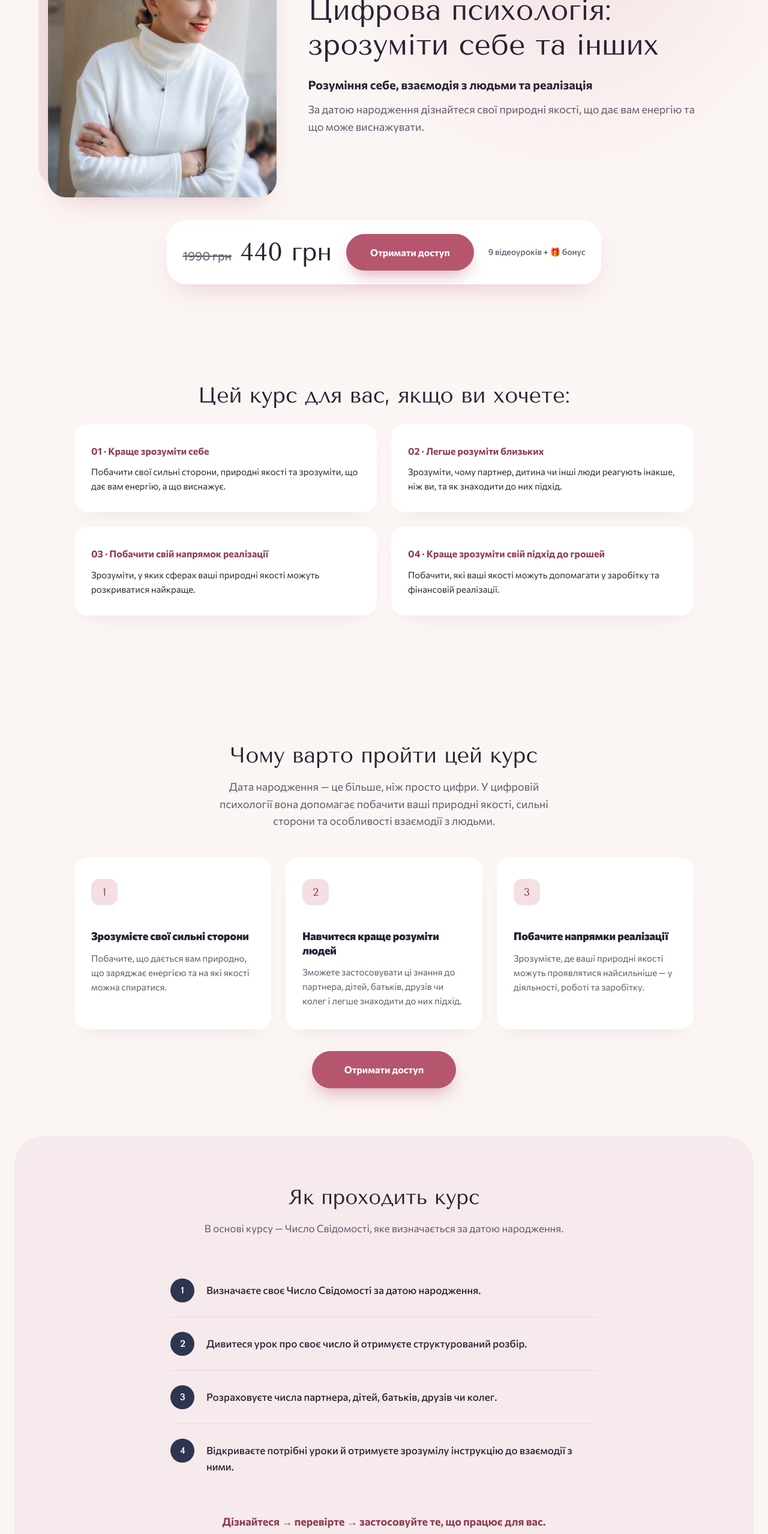
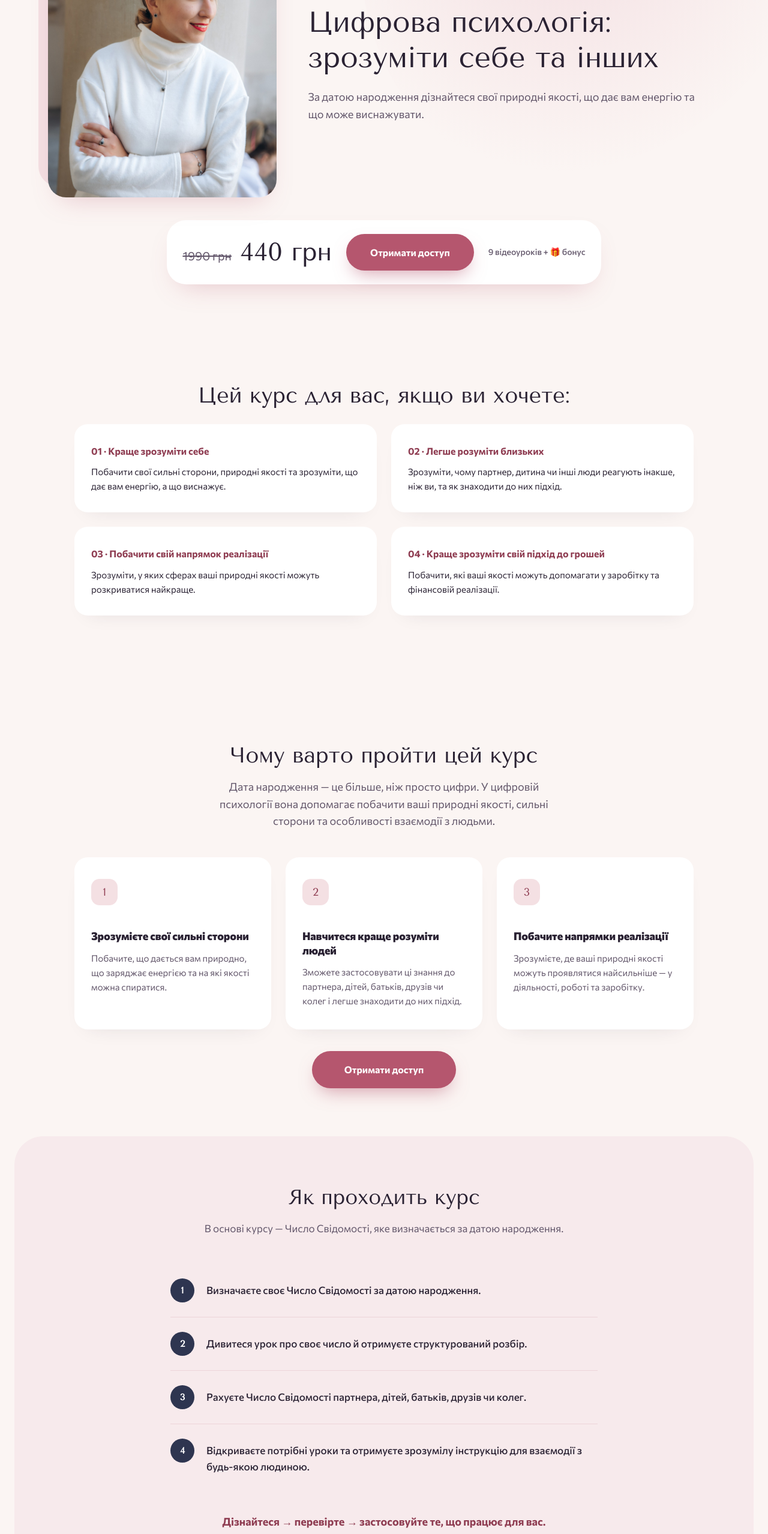
Before and after one commit to artmarinenko-bot/leart.space, a plain HTML site: page digital-psychology/index.html in a window 1280 px wide. Shown: the part 240-2797 px from the top of the page at 60% size. Drawn offline with nearby package versions, Linux system fonts and the light colour scheme.

Commit message:
Add files via upload
Some changes

```diff
--- a/digital-psychology/index.html
+++ b/digital-psychology/index.html
@@ -1017,7 +1017,6 @@ fbq('track', 'PageView');
         <div class="hero-copy">
           <span class="eyebrow-shape"><span class="dot"></span>Онлайн-курс · Старт 25 жовтня</span>
           <h1>Цифрова психологія: зрозуміти себе та інших</h1>
-          <p class="hero-subline">Розуміння себе, взаємодія з людьми та реалізація</p>
           <p class="lead">За датою народження дізнайтеся свої природні якості, що дає вам енергію та що може виснажувати.</p>
         </div>
 
@@ -1114,11 +1113,11 @@ fbq('track', 'PageView');
         </div>
         <div class="step">
           <div class="step-num">3</div>
-          <p>Розраховуєте числа партнера, дітей, батьків, друзів чи колег.</p>
+          <p>Рахуєте Число Свідомості партнера, дітей, батьків, друзів чи колег.</p>
         </div>
         <div class="step">
           <div class="step-num">4</div>
-          <p>Відкриваєте потрібні уроки й отримуєте зрозумілу інструкцію до взаємодії з ними.</p>
+          <p>Відкриваєте потрібні уроки та отримуєте зрозумілу інструкцію для взаємодії з будь-якою людиною.</p>
         </div>
       </div>
       <div class="mech-close">Дізнайтеся → перевірте → застосовуйте те, що працює для вас.</div>
@@ -1358,7 +1357,7 @@ fbq('track', 'PageView');
   <!-- ============ BLOCK 10 — FINAL ============ -->
   <section class="final">
     <div class="wrap final-inner">
-      <h2>Пізнайте себе. Зрозумійте інших. Побачте свій напрямок.</h2>
+      <h2>Пізнайте себе. Зрозумійте інших. Побачте свій напрямок до реалізації.</h2>
       <p class="final-lead">Дізнайтеся свої сильні сторони, що дає вам енергію та як застосовувати ці знання у житті.</p>
       <p class="final-start"><strong>Старт курсу — 25 жовтня</strong></p>
       <div class="price-line">
```
